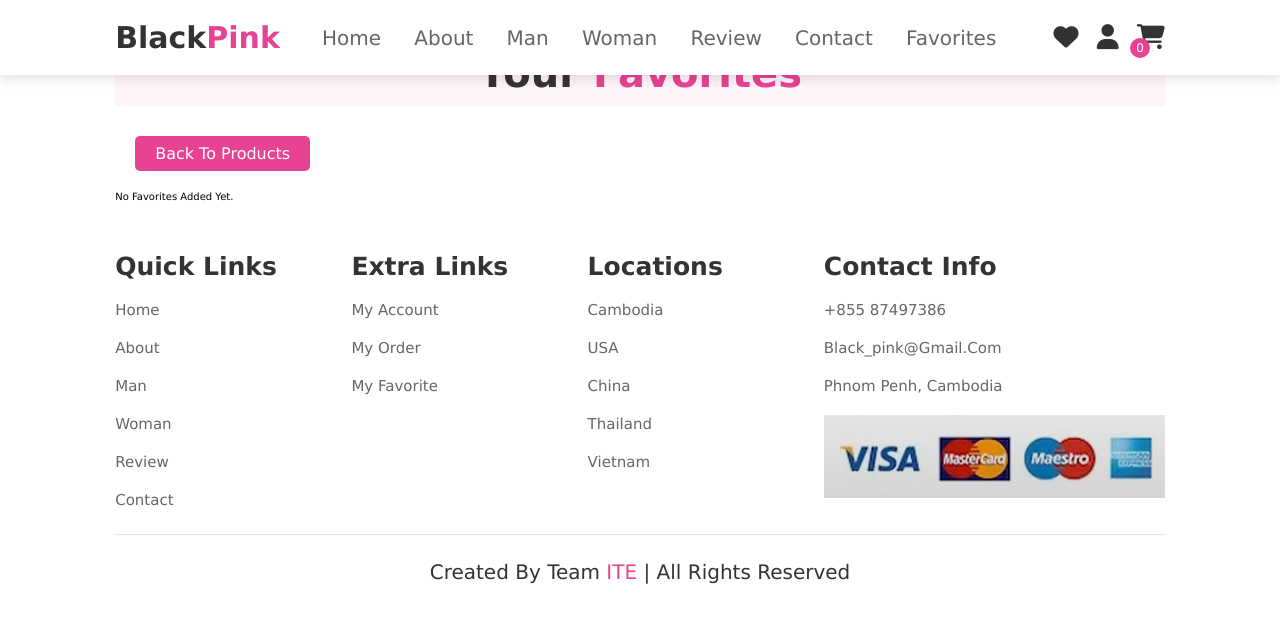
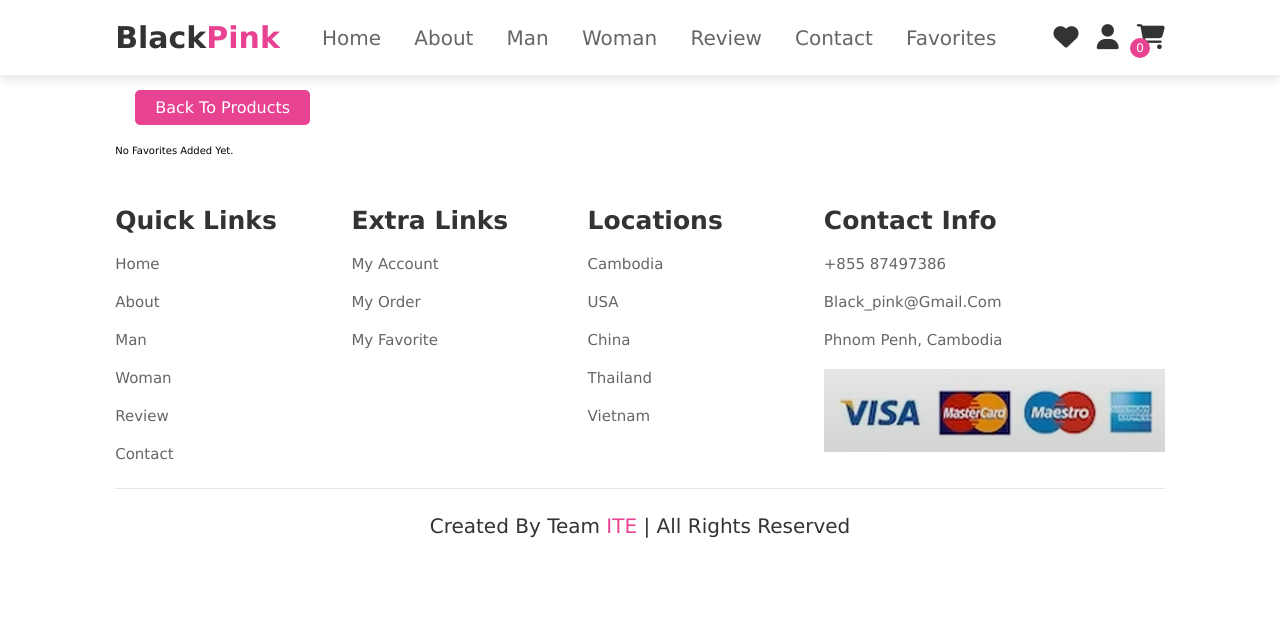
Before and after one commit to Laysin1/Y3, a plain HTML site: page favorites.html in a window 1280 px wide. Drawn offline with Linux system fonts and the light colour scheme.

Commit message:
Update favorites.html

```diff
--- a/favorites.html
+++ b/favorites.html
@@ -33,7 +33,7 @@
 
     <!-- Favorites Section -->
     <section class="products" id="favorites"> <!-- Use the same class as regular products -->
-        <h1 class="heading">Your <span>Favorites</span></h1>
+        <h1 class="heading"></h1>
         <!-- Back Button -->
         <div class="back-button">
             <button class="btn" id="backButton">Back to Products</button>
```
